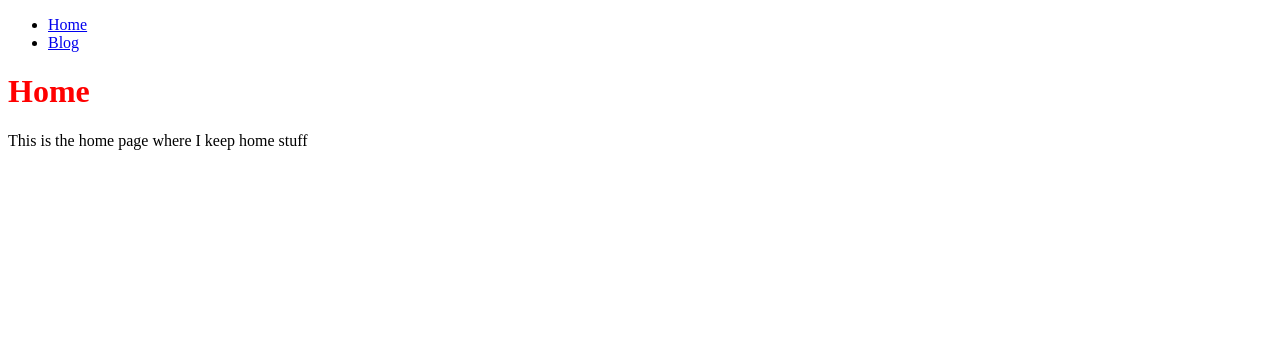
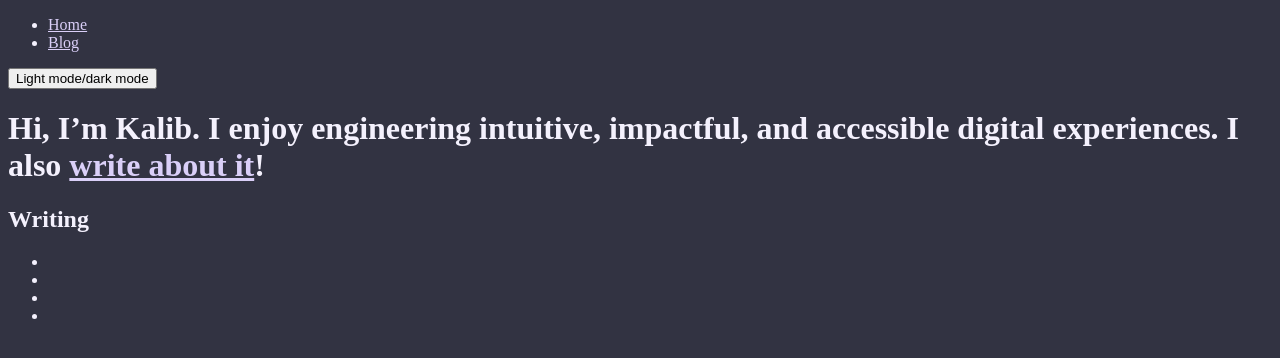
Before and after one commit to Watso196/portfolio, a React app: page / in a window 1280 px wide. Shown: the top 358 px of the page. Built offline with nearby package versions, Linux system fonts and the light colour scheme.

Commit message:
design: updating SASS files to begin incorporating color scheme and inital content structure

```diff
--- a/src/App.scss
+++ b/src/App.scss
@@ -1,3 +1,8 @@
-h1 {
-    color: red;
-  }
+body {
+  background-color: #323342;
+  color: #f4f1fd;
+}
+
+a {
+  color: #dacff8;
+}
--- a/src/components/Nav.tsx
+++ b/src/components/Nav.tsx
@@ -11,6 +11,7 @@ const Nav = () => {
           <Link to={"/blog"}>Blog</Link>
         </li>
       </ul>
+      <button type="button">Light mode/dark mode</button>
     </nav>
   );
 };
--- a/src/css/styles.css
+++ /dev/null
@@ -1,3 +0,0 @@
-body {
-  background: radial-gradient(circle, rgba(63,94,251,1) 0%, rgba(252,70,107,1) 100%);
-}
--- a/src/routes/Home.tsx
+++ b/src/routes/Home.tsx
@@ -1,12 +1,27 @@
 import * as React from "react";
 import Nav from "../components/Nav";
+import { Link } from "react-router-dom";
 
 const Home = () => {
   return (
     <>
       <Nav />
-      <h1>Home</h1>
-      <p>This is the home page where I keep home stuff</p>
+      <div id="intro">
+        <h1>
+          Hi, I&rsquo;m Kalib. I enjoy engineering intuitive, impactful, and
+          accessible digital experiences. I also{" "}
+          <Link to="blog">write about it</Link>!
+        </h1>
+      </div>
+      <div id="writing">
+        <h2>Writing</h2>
+        <ul id="article-list">
+          <li></li>
+          <li></li>
+          <li></li>
+          <li></li>
+        </ul>
+      </div>
     </>
   );
 };
```
